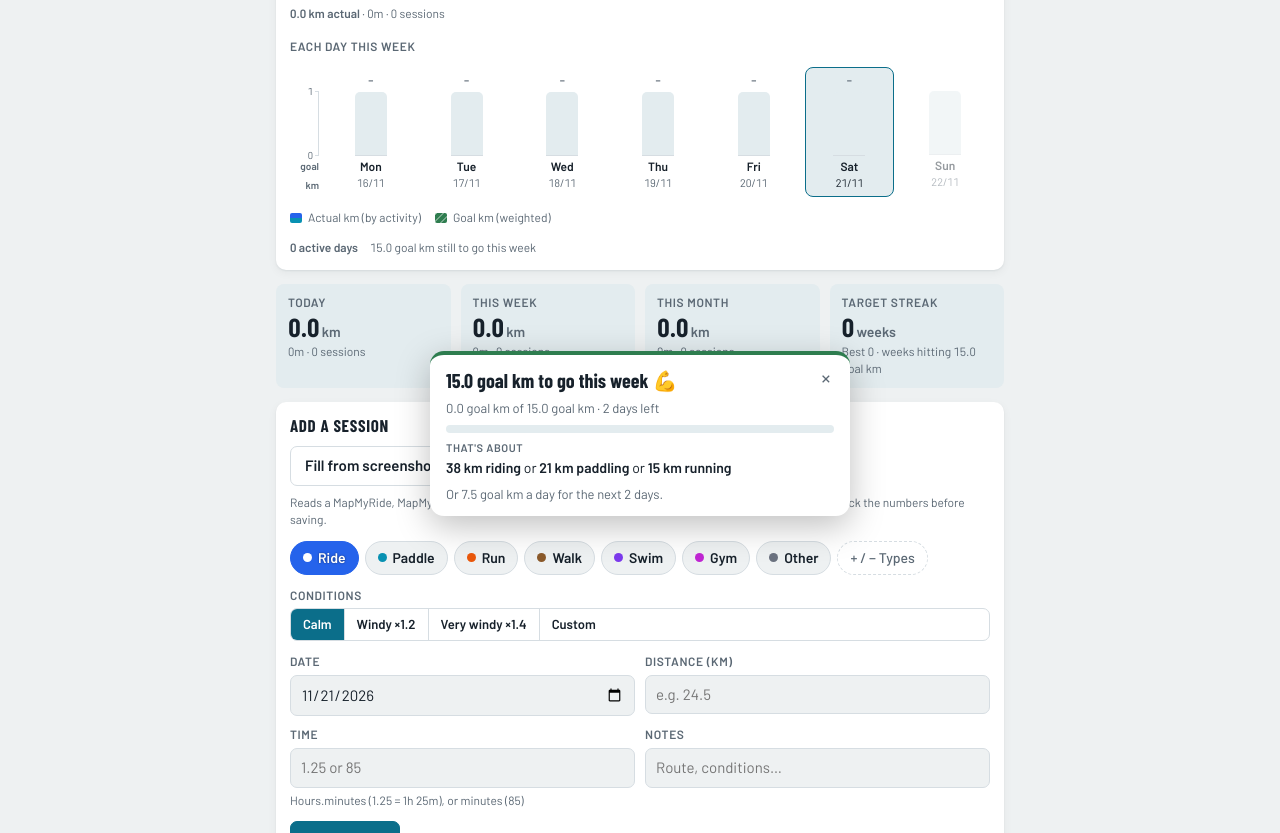
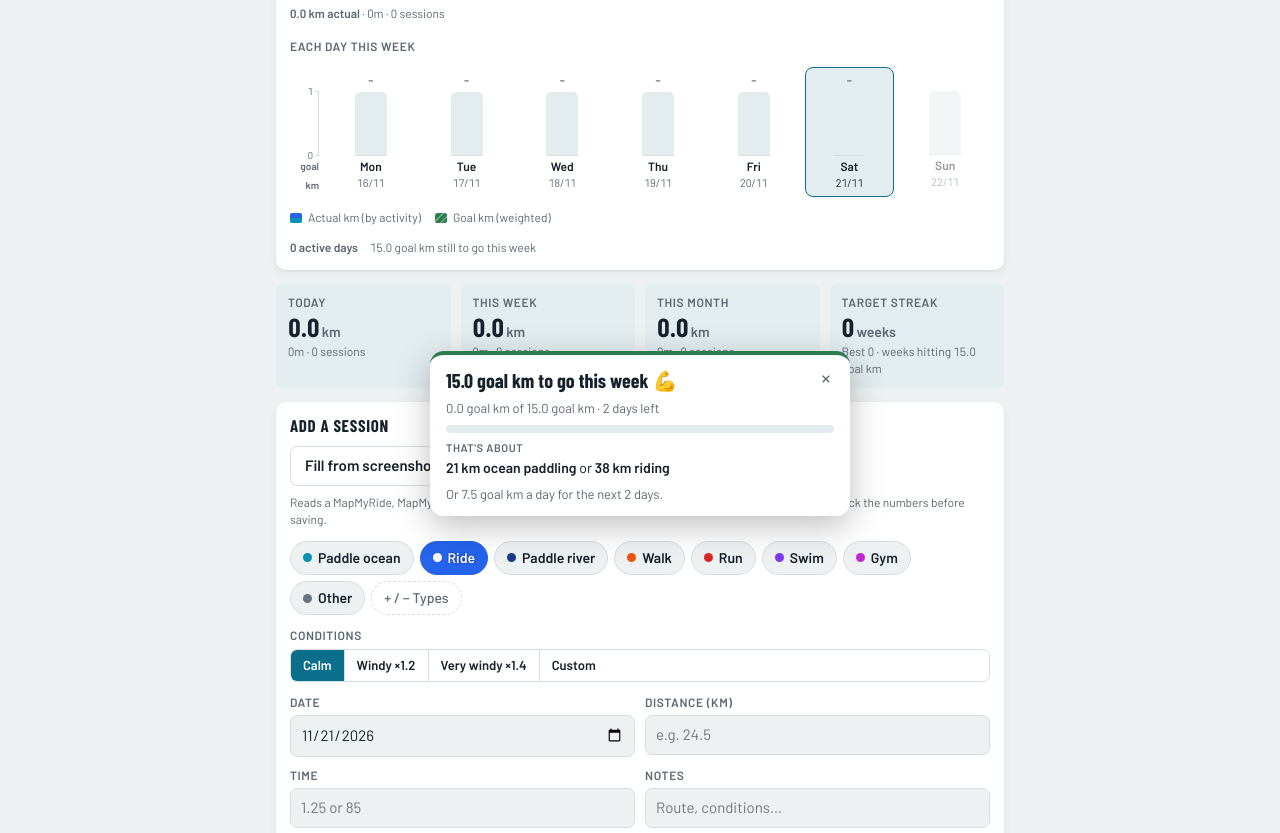
Before and after one commit to nenaanne-create/exercise-goal-tracker, a plain HTML site: page index.html in a window 1280 px wide. Shown: the part 260-1093 px from the top of the page. Drawn offline with nearby package versions, Linux system fonts and the light colour scheme.

Commit message:
Main exercises first: Paddle ocean and Ride; reminder suggests those two
Co-Authored-By: Claude Opus 5.5 <noreply@anthropic.com>
Claude-Session: https://claude.ai/code/session_01AxYtgmF724tgBYT7w8Y5ni

```diff
--- a/index.html
+++ b/index.html
@@ -545,7 +545,10 @@ tr.duprow.ticked .dupmsg { color: var(--bad); }
   const PALETTE = ["ride", "paddle", "run", "walk", "swim", "gym", "other", "amber", "indigo", "red", "olive", "pink"];
   const COLOR_NAME = { ride: "Blue", paddle: "Cyan", run: "Orange", walk: "Brown", swim: "Purple", gym: "Magenta", other: "Grey", amber: "Gold", indigo: "Navy", red: "Red", olive: "Black", pink: "Pink" };
   const BUILTIN_COLOR = { Ride: "ride", Paddle: "paddle", Run: "run", Walk: "walk", Swim: "swim", Gym: "gym", Other: "other" };
-  const DEFAULT_TYPES = BUILTIN.map(n => ({ name: n, color: BUILTIN_COLOR[n] }));
+  // Main exercises first: ocean paddling and riding
+  const DEFAULT_TYPES = [
+    { name: "Paddle ocean", color: "paddle" }, { name: "Ride", color: "ride" }, { name: "Paddle river", color: "indigo" },
+    { name: "Walk", color: "run" }, { name: "Run", color: "red" }, { name: "Swim", color: "swim" }, { name: "Gym", color: "gym" }, { name: "Other", color: "other" }];
   const cleanTypeName = (s) => (typeof s === "string" ? s.replace(/[^\p{L}\p{N} &'\-]/gu, "").replace(/\s+/g, " ").trim().slice(0, 30) : "");
   function readTypes(doc) {
     const raw = doc && Array.isArray(doc.types) ? doc.types : null;
@@ -613,7 +616,7 @@ tr.duprow.ticked .dupmsg { color: var(--bad); }
       notes: typeof d.notes === "string" ? d.notes.slice(0, 500) : "", app: typeof d.app === "string" ? d.app.slice(0, 20) : "", source: d.source === "import" ? "import" : "manual", createdAt: typeof d.createdAt === "number" ? d.createdAt : 0 };
   }
   // ----- weighting -----
-  const DEFAULT_WEIGHTS = { Ride: 0.4, Paddle: 0.7, Run: 1, Walk: 0.7, Swim: 3, Gym: 0, Other: 0.5 };
+  const DEFAULT_WEIGHTS = { Ride: 0.4, Paddle: 0.7, "Paddle ocean": 0.7, "Paddle river": 0.7, Run: 1, Walk: 0.7, Swim: 3, Gym: 0, Other: 0.5 };
   const CONDS = [{ k: "calm", l: "Calm" }, { k: "windy", l: "Windy" }, { k: "verywindy", l: "Very windy" }, { k: "custom", l: "Custom" }];
   const DEFAULT_COND = { windy: 1.2, verywindy: 1.4 };
   const DEFAULT_TIMEKM = 2; // goal km per 30 min for sessions with no distance
@@ -715,7 +718,7 @@ tr.duprow.ticked .dupmsg { color: var(--bad); }
 
   // ----- "still to go" card: once a day when the app opens -----
   const NUDGE_KEY = "et-nudge-day";
-  const VERB = { Ride: "riding", Paddle: "paddling", Run: "running", Walk: "walking", Swim: "swimming" };
+  const VERB = { Ride: "riding", Paddle: "paddling", "Paddle ocean": "ocean paddling", "Paddle river": "river paddling", Run: "running", Walk: "walking", Swim: "swimming" };
   function nudgeSuggestions(left, g, list) {
     if (g.metric !== "wkm" && g.metric !== "km") return [];
     const used = new Map(); for (const s of list) used.set(s.activity, (used.get(s.activity) || 0) + 1);
@@ -723,7 +726,7 @@ tr.duprow.ticked .dupmsg { color: var(--bad); }
       .map(a => [a, g.metric === "km" ? 1 : (SET.weights[a] ?? 0.5)]).filter(([, w]) => w > 0)
       .sort((x, y) => (used.get(y[0]) || 0) - (used.get(x[0]) || 0) || ACTIVITIES.indexOf(x[0]) - ACTIVITIES.indexOf(y[0]));
     if (g.metric === "km") return [`${fmtKm(left)} km of any activity`];
-    return cands.slice(0, 3).map(([a, w]) => { const km = left / w; return `${km >= 10 ? Math.round(km) : fmtKm(km)} km ${VERB[a] || a}`; });
+    return cands.slice(0, 2).map(([a, w]) => { const km = left / w; return `${km >= 10 ? Math.round(km) : fmtKm(km)} km ${VERB[a] || a}`; });
   }
   function maybeNudge() {
     if (!ready || !me || ui.nudgeShown || document.querySelector(".celebrate, .nudge")) return;
```
